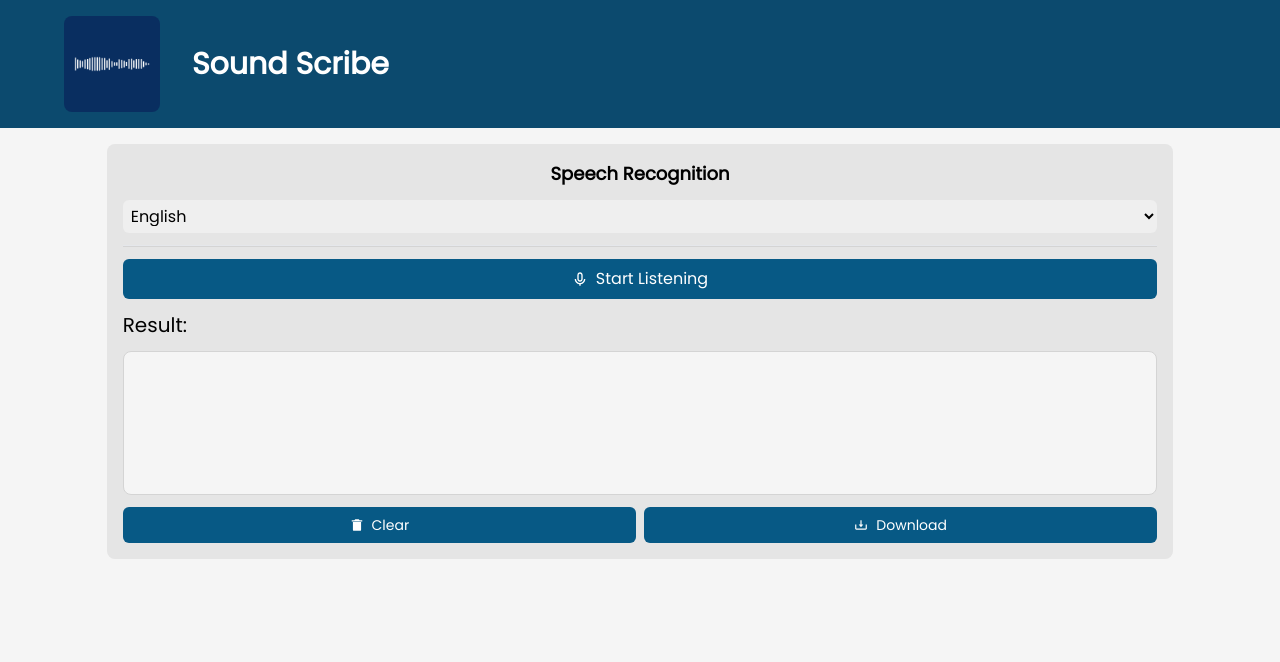
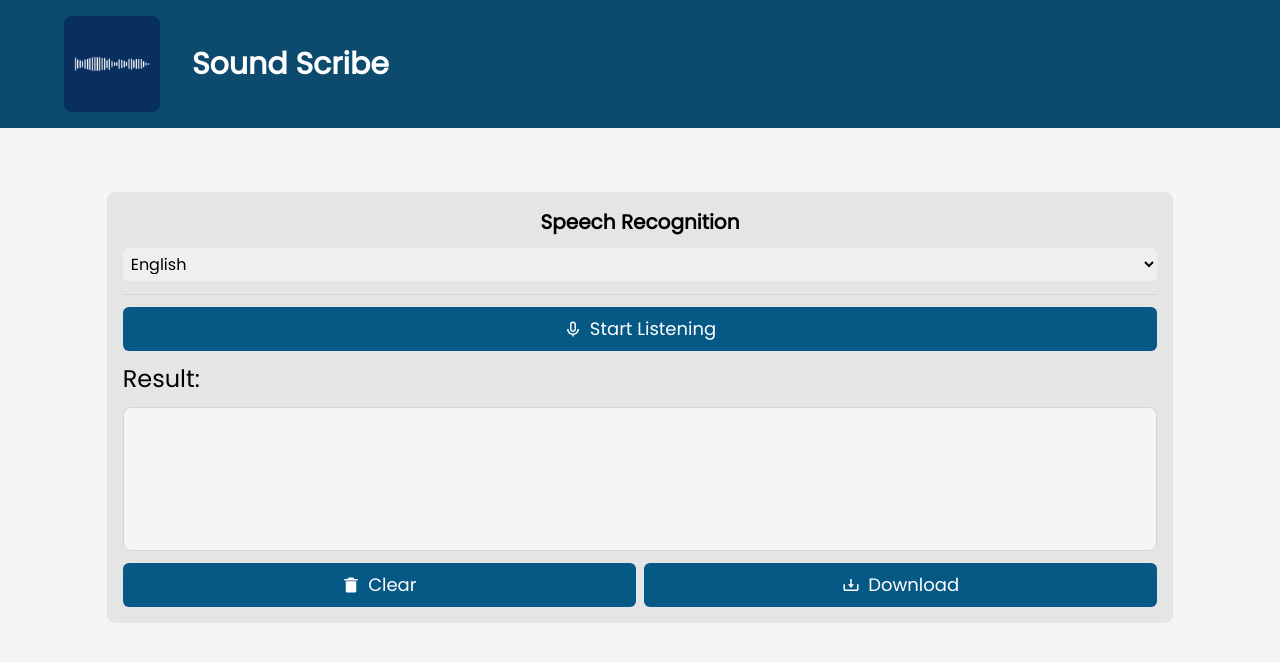
Before and after one commit to Martin853/Sound-Scribe, a React (Vite) app: page / in a window 1280 px wide. Shown: the top 662 px of the page. Built offline with nearby package versions, Linux system fonts and the light colour scheme.

Commit message:
Made some design changes

```diff
--- a/src/components/SpeechRecognition.jsx
+++ b/src/components/SpeechRecognition.jsx
@@ -29,8 +29,8 @@ export const SpeechRecognition = () => {
   }, [recognition]);
 
   return (
-    <div className='w-5/6 h-fit p-4 mt-4 bg-neutral-200 flex flex-col items-center rounded-lg gap-3'>
-      <h1 className='text-lg font-semibold'>Speech Recognition</h1>
+    <div className='w-5/6 h-fit p-4 mt-16 bg-neutral-200 flex flex-col items-center rounded-lg gap-3'>
+      <h1 className='text-lg sm:text-xl font-semibold'>Speech Recognition</h1>
       <select
         className='w-full p-1 rounded-md'
         value={language}
@@ -47,7 +47,7 @@ export const SpeechRecognition = () => {
           );
         })}
       </select>
-      <hr className=' bg-neutral-300  w-full' style={{ height: "2px" }} />
+      <hr className=' bg-neutral-300 w-full' style={{ height: "2px" }} />
 
       {listening && (
         <button
@@ -55,7 +55,7 @@ export const SpeechRecognition = () => {
             setListening(false);
             recognition.stop();
           }}
-          className='bg-sky-800 text-white w-full rounded-md p-2 flex justify-center items-center gap-2'
+          className='bg-sky-800 text-white w-full rounded-md p-2 flex justify-center items-center gap-2 sm:text-lg  '
         >
           <img src={SoundWave} className='w-6' />
           Listening...
@@ -69,14 +69,14 @@ export const SpeechRecognition = () => {
             setListening(true);
             recognition.start();
           }}
-          className='bg-sky-800 text-white w-full rounded-md p-2 flex justify-center items-center gap-2'
+          className='bg-sky-800 text-white w-full rounded-md p-2 flex justify-center items-center gap-2 sm:text-lg'
         >
           <BiMicrophone />
           Start Listening
         </button>
       )}
 
-      <h1 className='self-start text-xl'>Result:</h1>
+      <h1 className='self-start text-xl sm:text-2xl'>Result:</h1>
       <div className=' w-full h-36 overflow-y-auto p-4 bg-neutral-100 rounded-lg border-neutral-300 border'>
         {result}
       </div>
@@ -85,7 +85,7 @@ export const SpeechRecognition = () => {
           onClick={() => {
             setResult("");
           }}
-          className='bg-sky-800 text-white w-full rounded-md p-2 flex justify-center items-center gap-2 text-sm'
+          className='bg-sky-800 text-white w-full rounded-md p-2 flex justify-center items-center gap-2 text-sm sm:text-lg'
         >
           <BiSolidTrashAlt />
           Clear
@@ -100,7 +100,7 @@ export const SpeechRecognition = () => {
             element.click();
             document.body.removeChild(element); // Clean up
           }}
-          className='bg-sky-800 text-white w-full rounded-md p-2 flex justify-center items-center gap-2 text-sm'
+          className='bg-sky-800 text-white w-full rounded-md p-2 flex justify-center items-center gap-2 text-sm sm:text-lg'
         >
           <BiDownload />
           Download
```
